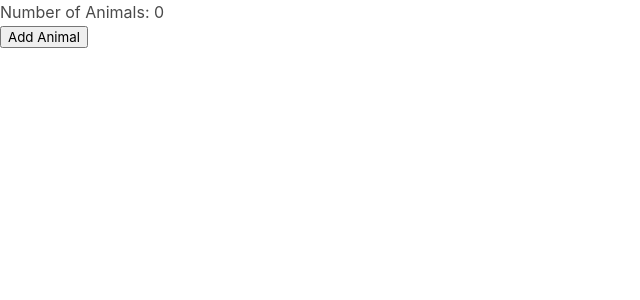
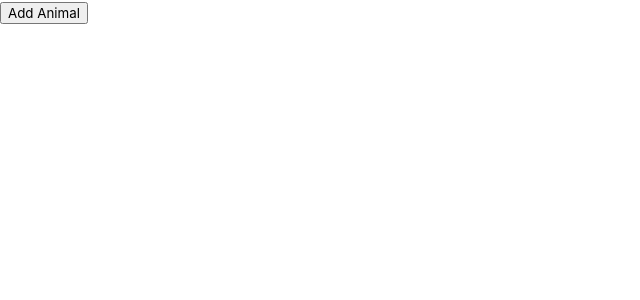
Before and after one commit to chandrasekharanil104/ModernUdemyCourse, a React (Create React App) app: page / in a window 1280 px wide. Shown: the top 300 px of the page, without its empty margins (0-640 px from the left). Built offline with nearby package versions, Linux system fonts and the light colour scheme.

Commit message:
Add elements to already existing array using state setter

```diff
--- a/src/App.js
+++ b/src/App.js
@@ -7,15 +7,16 @@ const animalsFunction = () => {
 };
 
 const App = function () {
-	const [count, setCount] = useState(0); // count is variable and setCount is function which is used to update the count.
+	const [animals, setAnimals] = useState([]);
 
 	const handleClick = () => {
-		setCount(count + 1); // Whenever React calls a setter function(setCount here) which causes the state to update. React is going to rerender the whole component (usually the App function )(function which is responsible for component). The piece of state is going to update to whatever we pass in the setter function.
+		setAnimals([...animals, animalsFunction()]); // spreads the existing array and then adds new element to that array. NOTE: Very important to remember whenever we are using state with array!!!!!!
 	};
+
 	return (
 		<div>
-			<div>Number of Animals: {count}</div>
 			<button onClick={handleClick}>Add Animal</button>
+			<div>{animals}</div>
 		</div>
 	);
 };
```
